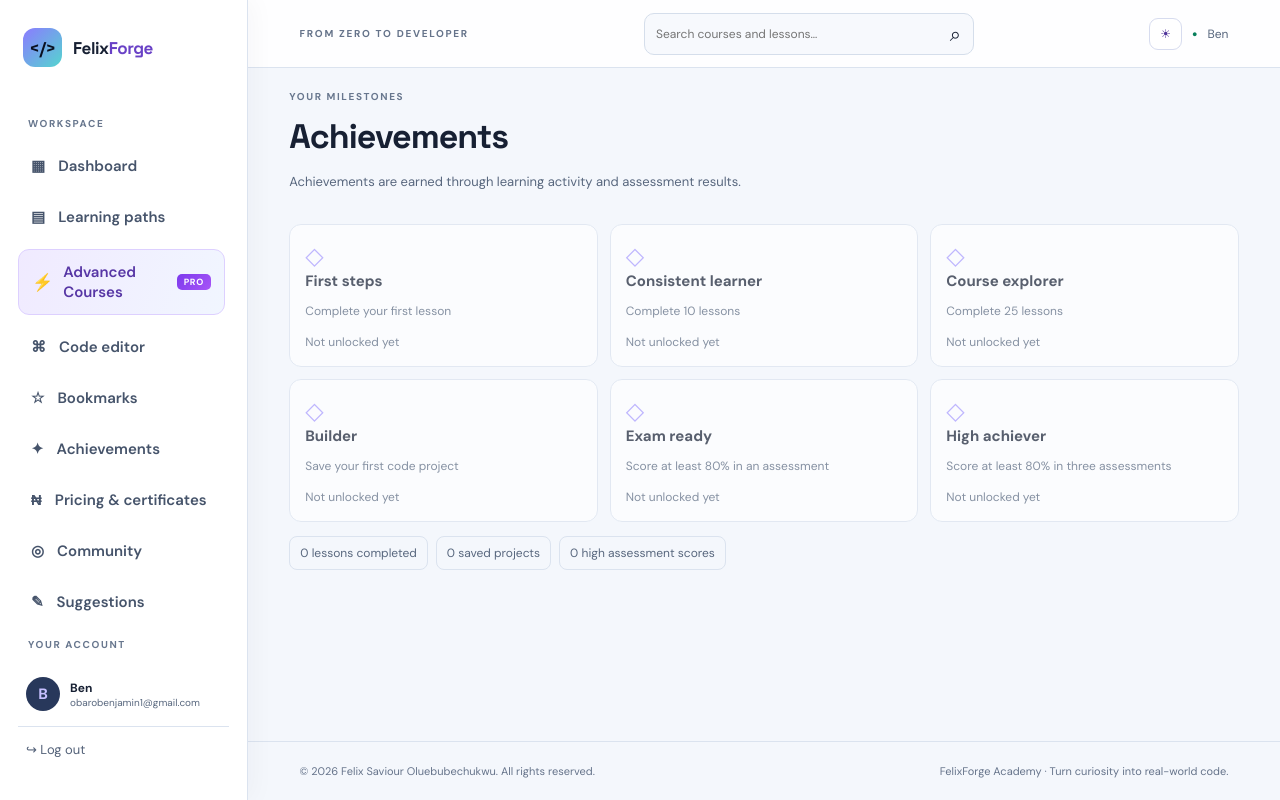
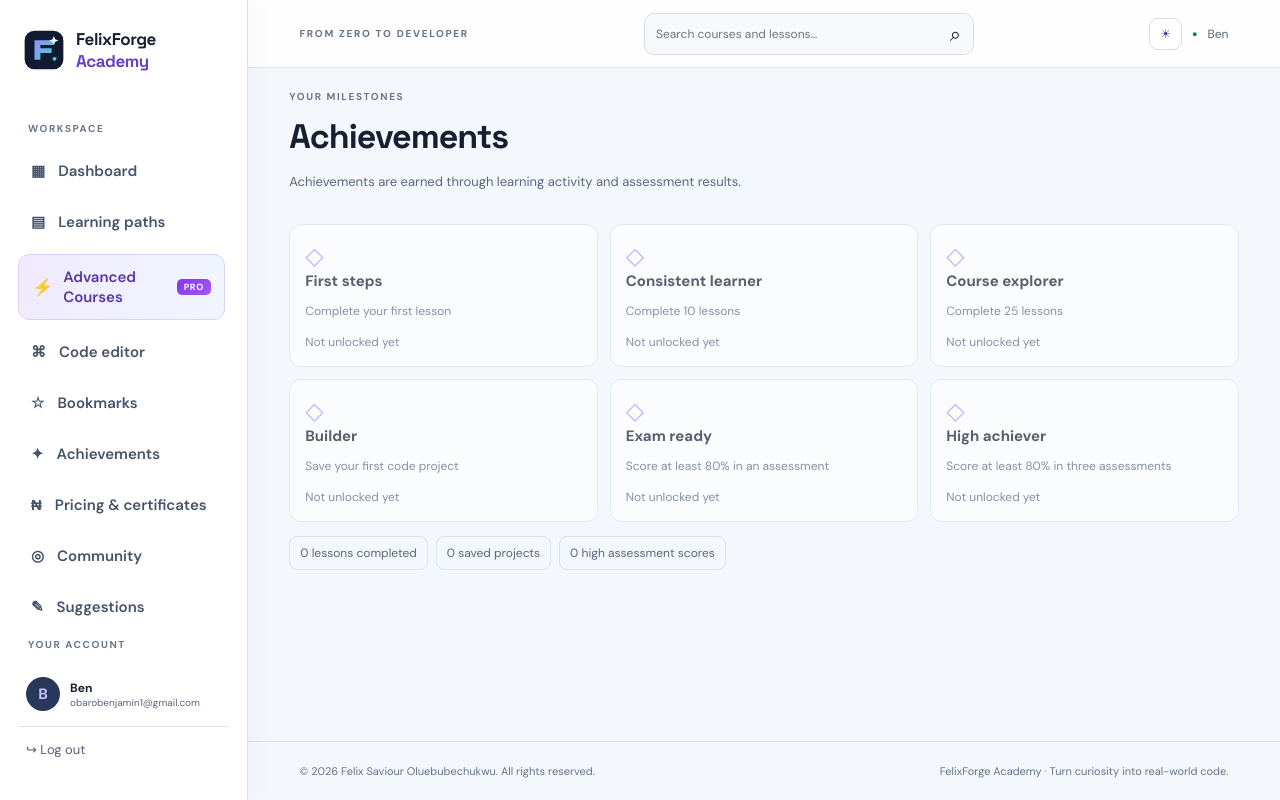
Before and after one commit to saviour345-glitch/Felix-Forge-Academy, a Flask app: page /achievements in a window 1280 px wide. Run offline with Flask 3, Linux system fonts and the light colour scheme; a user stored in the database is signed in; data comes from the database, SQL or seed files in the repository; data that the repository does not hold is empty; some libraries are stand-ins or nearby versions.

Commit message:
Add files via upload

```diff
--- a/CodeCraft_Academy_Membership_Admin_Update/cc_scroll/static/style.css
+++ b/CodeCraft_Academy_Membership_Admin_Update/cc_scroll/static/style.css
@@ -381,3 +381,9 @@ body.light-theme .achievement-card p,
 body.light-theme .achievement-card span,
 body.light-theme .float-card small { color:#58677e; }
 body.light-theme .admin-note { background:#eff6ff; border-color:#3b82f6; }
+
+/* FelixForge Academy brand and responsive logo */
+.brand-logo{display:block;width:42px;height:42px;flex:0 0 42px;border-radius:12px}
+.mobile-brand{align-items:center;gap:9px;text-decoration:none;font:700 15px 'Space Grotesk';color:var(--text)}
+.mobile-brand img{display:block;width:32px;height:32px;border-radius:9px}
+@media(max-width:900px){.mobile-brand{display:flex}}
--- a/CodeCraft_Academy_Membership_Admin_Update/cc_scroll/templates/base.html
+++ b/CodeCraft_Academy_Membership_Admin_Update/cc_scroll/templates/base.html
@@ -4,8 +4,12 @@
 <meta charset="utf-8">
 <meta name="viewport" content="width=device-width,initial-scale=1">
 <meta name="theme-color" content="#0b1020">
+<meta name="application-name" content="FelixForge Academy">
+<meta name="apple-mobile-web-app-title" content="FelixForge Academy">
+<link rel="icon" type="image/svg+xml" href="{{ url_for('static', filename='felixforge-logo.svg') }}">
+<link rel="apple-touch-icon" href="{{ url_for('static', filename='felixforge-logo.svg') }}">
 <meta name="csrf-token" content="{{ csrf_token() }}">
-<title>{% block title %}FelixForge Academy{% endblock %}</title>
+<title>{% block title %}FelixForge Academy | From Zero to Developer{% endblock %}</title>
 <link rel="preconnect" href="https://fonts.googleapis.com">
 <link href="https://fonts.googleapis.com/css2?family=DM+Sans:wght@400;500;600;700&family=Space+Grotesk:wght@500;600;700&display=swap" rel="stylesheet">
 <link rel="stylesheet" href="{{ url_for('static',filename='style.css') }}">
@@ -14,7 +18,7 @@
 <body>
 <div class="shell">
 <aside class="sidebar">
-<a class="brand" href="{{ url_for('home') }}"><span class="brand-mark">&lt;/&gt;</span><span>Felix<span class="brand-muted">Forge</span></span></a>
+<a class="brand" href="{{ url_for('home') }}" aria-label="FelixForge Academy home"><img class="brand-logo" src="{{ url_for('static', filename='felixforge-logo.svg') }}" alt=""><span>FelixForge <span class="brand-muted">Academy</span></span></a>
 <div class="side-label">WORKSPACE</div>
 <nav>
 <a href="{{ url_for('dashboard') }}" class="nav-link {% if request.endpoint=='dashboard' %}active{% endif %}">▦ <span>Dashboard</span></a>
@@ -35,7 +39,7 @@
 </div>
 </aside>
 <main class="main">
-<header class="topbar"><div class="mobile-brand">&lt;/&gt; FelixForge Academy</div><div class="crumb">FROM ZERO TO DEVELOPER</div>
+<header class="topbar"><a class="mobile-brand" href="{{ url_for('home') }}" aria-label="FelixForge Academy home"><img src="{{ url_for('static', filename='felixforge-logo.svg') }}" alt=""><span>FelixForge Academy</span></a><div class="crumb">FROM ZERO TO DEVELOPER</div>
 <form class="global-search" action="{{ url_for('search') }}" method="get"><input name="q" type="search" placeholder="Search courses and lessons…" aria-label="Search courses and lessons"><button aria-label="Search">⌕</button></form>
 <div class="top-actions"><button type="button" class="theme-toggle" id="themeToggle" aria-label="Toggle colour theme" aria-pressed="false">◐</button>
 {% if current_user.is_authenticated %}<span class="online-dot">●</span><span class="top-user"><a href="{{ url_for('profile') }}">{{ current_user.username }}</a></span>{% if config.get('ADMIN_ENABLED') and current_user.email.lower()==config.get('ADMIN_EMAIL','').lower() %}<a class="text-link" href="{{ url_for('admin_dashboard') }}">Admin</a>{% endif %}{% else %}<a class="button button-small" href="{{ url_for('login') }}">Log in</a>{% endif %}</div>
```
Also changed, not shown: CodeCraft_Academy_Membership_Admin_Update/cc_scroll/static/felixforge-logo.svg (added).
